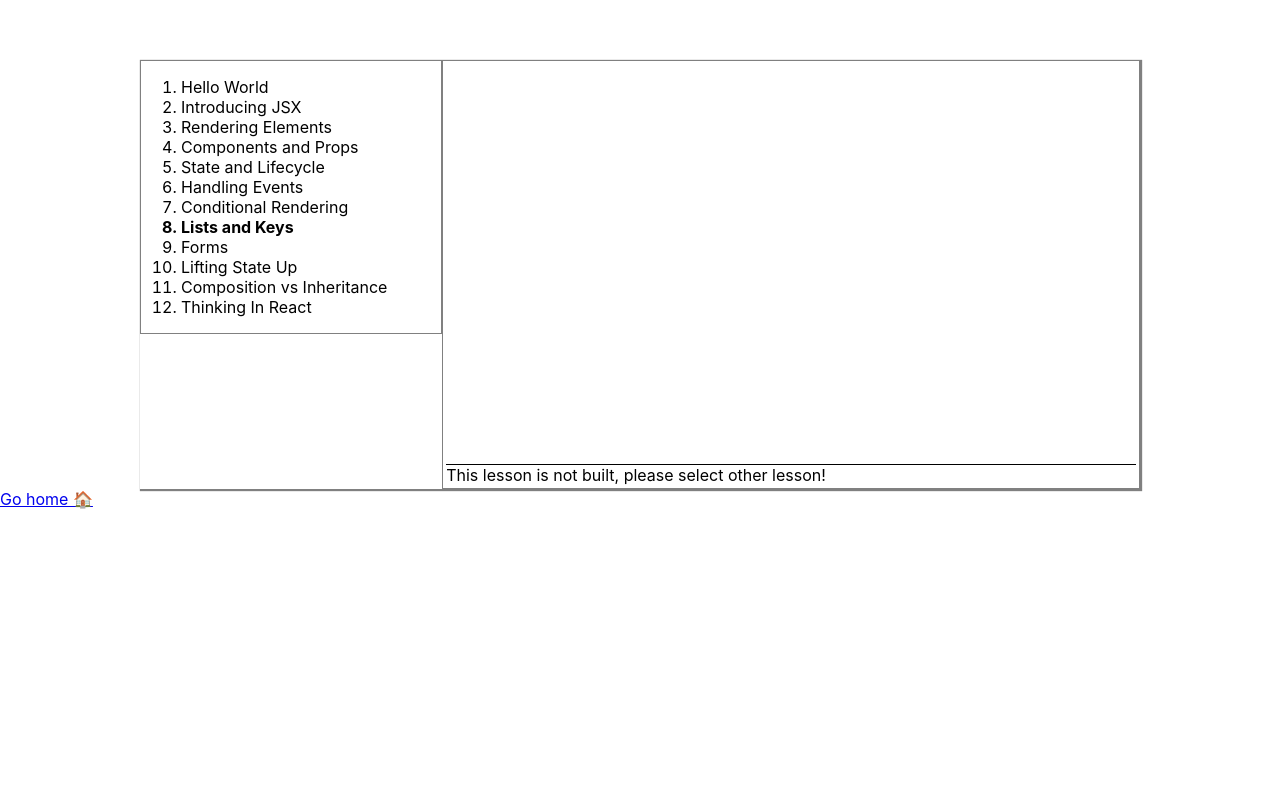
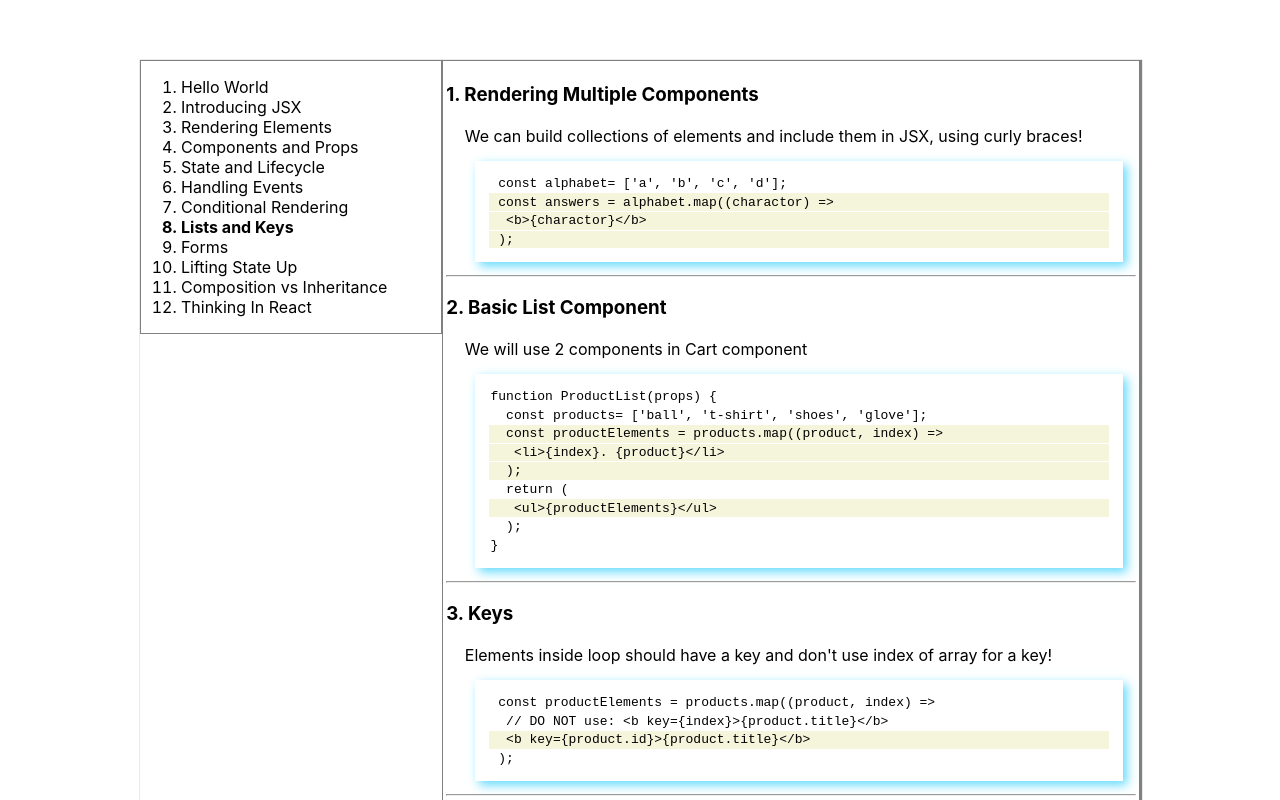
Before and after one commit to hobabe/Reactjs_2022, a React (Create React App) app in the folder Mainconcept/study_reactjs/: page /tuan-react-space in a window 1280 px wide. Both pictures are taken after a click on the item "Lists and Keys". Shown: the top 800 px of the page. Built offline with nearby package versions, Linux system fonts and the light colour scheme.

Commit message:
8. List and Keys

```diff
--- a/Mainconcept/study_reactjs/src/tuan/base-components/ReactLessonData.jsx
+++ b/Mainconcept/study_reactjs/src/tuan/base-components/ReactLessonData.jsx
@@ -6,6 +6,7 @@
 import StateAndLifecycle from "../react-lesson/t-5-state-and-lifecycle/StateAndLifecycle";
 import HandlingEvents from "../react-lesson/t-6-handling-events/HandlingEvents";
 import ConditionalRendering from "../react-lesson/t-7-conditional-rendering/ConditionalRendering";
+import ListsAndKeys from "../react-lesson/t-8-lists-and-keys/ListsAndKeys";
 
 export function reactLessonData(){
   return {
@@ -22,7 +23,7 @@
       { component: <StateAndLifecycle />, id: "StateAndLifecycle", text: "State and Lifecycle", description: "" },
       { component: <HandlingEvents />, id: "HandlingEvents", text: "Handling Events", description: "" },
       { component: <ConditionalRendering />, id: "ConditionalRendering", text: "Conditional Rendering", description: "" },
-      { component: null, id: "ListsAndKeys", text: "Lists and Keys", description: "" },
+      { component: <ListsAndKeys />, id: "ListsAndKeys", text: "Lists and Keys", description: "" },
       { component: null, id: "Forms", text: "Forms", description: "" },
       { component: null, id: "LiftingStateUp", text: "Lifting State Up", description: "" },
       { component: null, id: "CompositionVsInheritance", text: "Composition vs Inheritance", description: "" },
--- /dev/null
+++ b/Mainconcept/study_reactjs/src/tuan/react-lesson/t-8-lists-and-keys/ListsAndKeys.jsx
@@ -0,0 +1,132 @@
+function ListsAndKeys() {
+  return (
+    <div>
+      <h3>1. Rendering Multiple Components</h3>
+      <div className={"context-body"}>
+        <p>We can build collections of elements and include them in JSX, using curly braces!</p>
+        <pre>
+          <p> {"const alphabet= ['a', 'b', 'c', 'd'];"}</p>
+          <p className={"b-beige"}> {"const answers = alphabet.map((charactor) => "}</p>
+          <p className={"b-beige"}> {" <b>{charactor}</b>"}</p>
+          <p className={"b-beige"}> {");"}</p>
+        </pre>
+      </div>
+      <hr />
+
+      <h3>2. Basic List Component</h3>
+      <div className={"context-body"}>
+        <p>We will use 2 components in Cart component</p>
+        <pre>
+          <p>function ProductList(props) {"{"}</p>
+          <p> {" const products= ['ball', 't-shirt', 'shoes', 'glove'];"}</p>
+          <p className={"b-beige"}> {" const productElements = products.map((product, index) => "}</p>
+          <p className={"b-beige"}> {"  <li>{index}. {product}</li>"}</p>
+          <p className={"b-beige"}> {" );"}</p>
+          <p> {" return ("}</p>
+          <p className={"b-beige"}> {"  <ul>{productElements}</ul>"}</p>
+          <p> {" );"}</p>
+          <p>{"}"}</p>
+        </pre>
+      </div>
+      <hr />
+
+      <h3>3. Keys</h3>
+      <div className={"context-body"}>
+        <p>Elements inside loop should have a key and don't use index of array for a key!</p>
+        <pre>
+          <p> {"const productElements = products.map((product, index) => "}</p>
+          <p> {" // DO NOT use: <b key={index}>{product.title}</b>"}</p>
+          <p className={"b-beige"}> {" <b key={product.id}>{product.title}</b>"}</p>
+          <p> {");"}</p>
+        </pre>
+      </div>
+      <hr />
+
+      <h3>4. Extracting Components with Keys</h3>
+      <div className={"context-body"}>
+        <p>Keys only make sense in the context of the surrouding array!</p>
+        <pre>
+          <p>function ProductItem(props) {"{"}</p>
+          <p className={"b-beige"}> {" //The is no need to specify the key here:"}</p>
+          <p className={"b-beige"}> {" return <li>{props.value}</li>"}</p>
+          <p>{"}"}</p>
+          <p> </p>
+          <p>function Cart(props) {"{"}</p>
+          <p> {" const productElements = props.products.map((number) => "}</p>
+          <p className={"b-beige"}> {"  //Key should be specified inside the array!"}</p>
+          <p className={"b-beige"}> {"  <ProductItem key={number.toString()} value={number} />"}</p>
+          <p> {" }"}</p>
+          <p> </p>
+          <p> {" return ("}</p>
+          <p> {"  <ul>"}</p>
+          <p> {"   {productElements}"}</p>
+          <p> {"  </ul>"}</p>
+          <p> {" );"}</p>
+          <p>{"}"}</p>
+        </pre>
+      </div>
+      <hr />
+
+      <h3>5. Keys Must Only Be Unique Among Siblings</h3>
+      <div className={"context-body"}>
+        <p>We will use 2 components in Cart component</p>
+        <pre>
+          <p>function ProductList(props) {"{"}</p>
+          <p> {" const titles = props.products.map((product) => "}</p>
+          <p className={"b-beige"}> {"   <li key={product.id}>{product.title}</li>"}</p>
+          <p> {"  ));"}</p>
+          <p> </p>
+          <p> {" const productElements = props.products.map((product) => "}</p>
+          <p className={"b-beige"}> {"   <div key={product.id}>"}</p>
+          <p> {"    <p>{product.title}</p>"}</p>
+          <p> {"    <p>{product.content}</p>"}</p>
+          <p> {"   </div>"}</p>
+          <p> {"  ));"}</p>
+          <p> </p>
+          <p> {" return ("}</p>
+          <p> {"  <div>"}</p>
+          <p> {"   <ul>"}</p>
+          <p> {"   {titles}"}</p>
+          <p> {"   </ul>"}</p>
+          <p> {"   {productElements}"}</p>
+          <p> {"  </div>"}</p>
+          <p> {" );"}</p>
+          <p>{"}"}</p>
+        </pre>
+        <p>Keys serve as a hint to React but they don't get passed to your components. If we need the same value in our component, </p>
+        <p>pass it explicitly as prop with a different name (such as "myId")</p>
+        <pre>
+          <p> {"const answers = products.map((product) => "}</p>
+          <p> {" <Product "}</p>
+          <p> {"  key={product.id}</b>"}</p>
+          <p className={"b-beige"}> {"  myId={product.id}</b>"}</p>
+          <p> {"  name={product.name} />"}</p>
+          <p> {");"}</p>
+        </pre>
+      </div>
+      <hr />
+
+      <h3>6. Embedding map() in JSX</h3>
+      <div className={"context-body"}>
+        <p>We can also use curly braces for embedding any expression!</p>
+        <pre>
+          <p>function Products(props) {"{"}</p>
+          <p> {" return ("}</p>
+          <p> {"  <ul>"}</p>
+          <p className={"b-beige"}> {"  {props.products.map((product) => "}</p>
+          <p className={"b-beige"}> {"    <Product "}</p>
+          <p className={"b-beige"}> {"    key={product.id}</b>"}</p>
+          <p className={"b-beige"}> {"    myId={product.id}</b>"}</p>
+          <p className={"b-beige"}> {"    name={product.name} />"}</p>
+          <p className={"b-beige"}> {"   )}"}</p>
+          <p> {"  </ul>"}</p>
+          <p> {" );"}</p>
+          <p>{"}"}</p>
+        </pre>
+      </div>
+      <hr />
+    </div>
+  );
+}
+
+export default ListsAndKeys;
```
